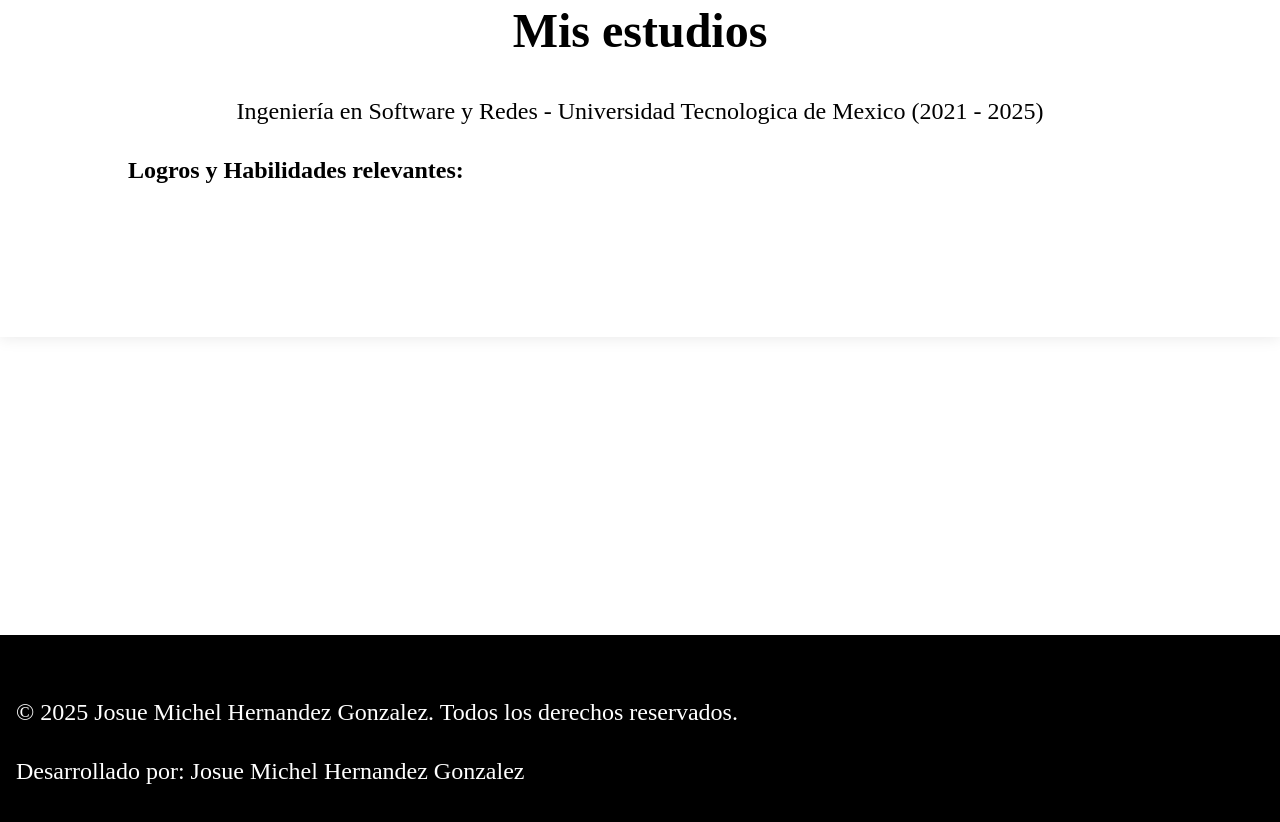
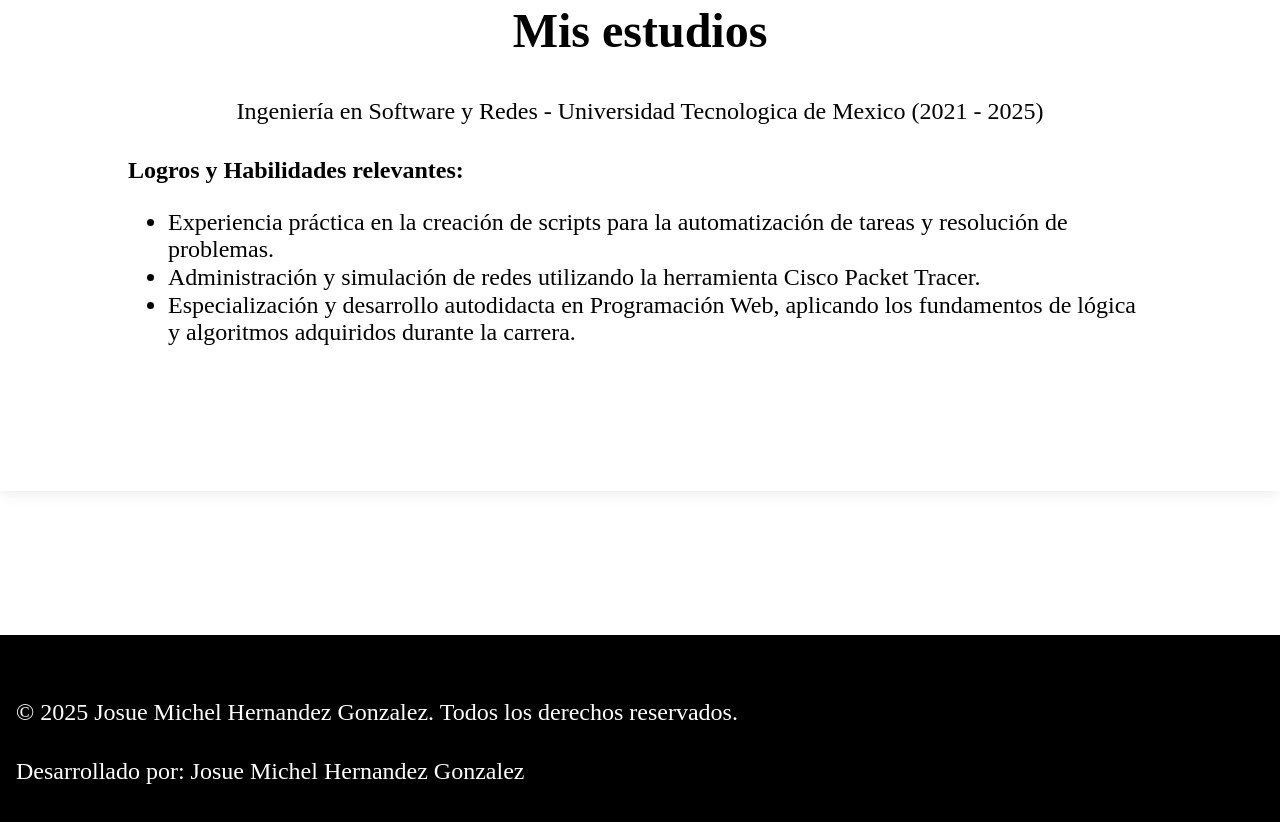
Before and after one commit to JosueLNLx1/Portafolio, a website: page index.html in a window 1280 px wide. Shown: the part 1875-2697 px from the top of the page. Drawn offline with Linux system fonts and the light colour scheme.

Commit message:
Inicio de reestructuracion y acomodo del css

```diff
--- a/index.html
+++ b/index.html
@@ -76,6 +76,21 @@
           (2021 - 2025)
         </p>
         <p class="bold">Logros y Habilidades relevantes:</p>
+        <ul>
+          <li>
+            Experiencia práctica en la creación de scripts para la
+            automatización de tareas y resolución de problemas.
+          </li>
+          <li>
+            Administración y simulación de redes utilizando la herramienta Cisco
+            Packet Tracer.
+          </li>
+          <li>
+            Especialización y desarrollo autodidacta en Programación Web,
+            aplicando los fundamentos de lógica y algoritmos adquiridos durante
+            la carrera.
+          </li>
+        </ul>
       </div>
     </section>
     <footer>
--- a/sass/_estudios.scss
+++ b/sass/_estudios.scss
@@ -19,4 +19,7 @@
   .estudios__container {
     padding: 8rem;
   }
+  li {
+    font-size: 1.5rem;
+  }
 }
```
Also changed, not shown: styles/app.css.
